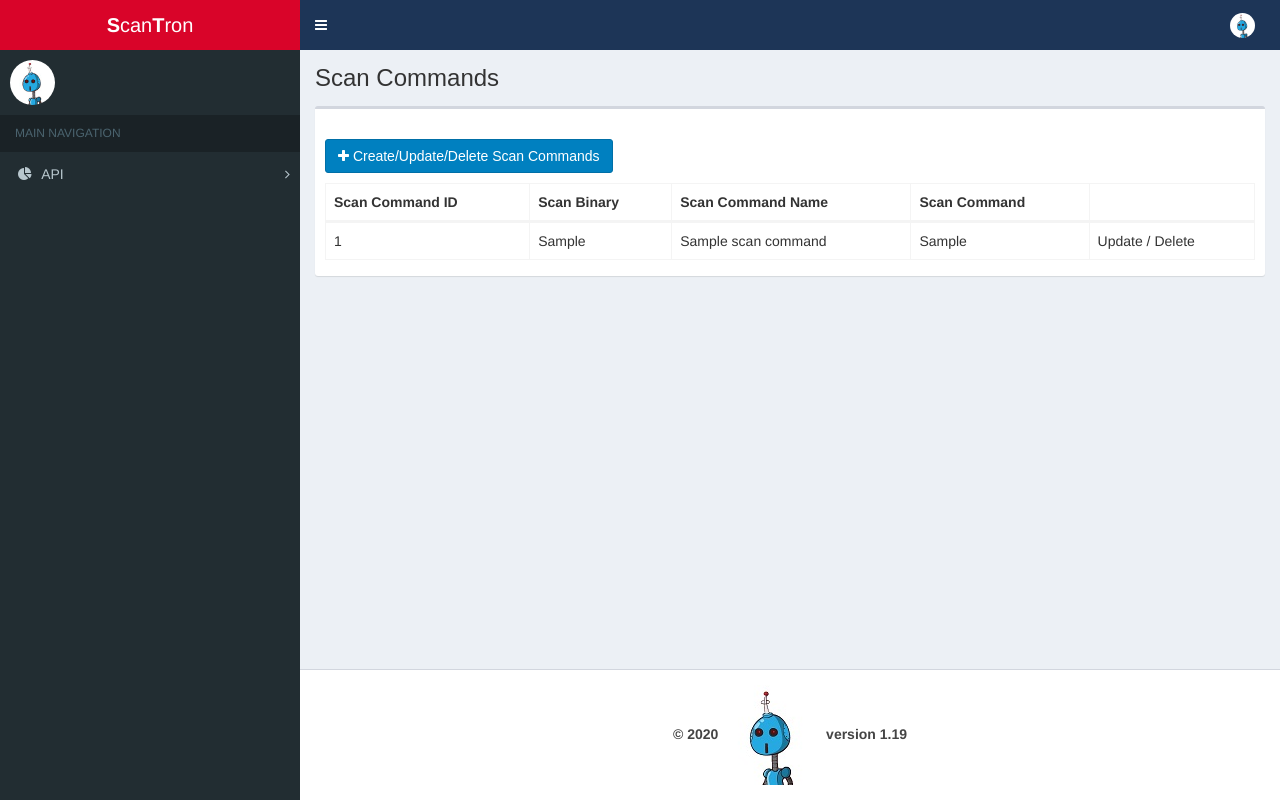
After one commit to rackerlabs/scantron, a Django app: template master/django_scantron/templates/django_scantron/scan_command_list.html in a window 1280 px wide. The commit adds this page. Run offline with Django 3.2, Linux system fonts and the light colour scheme; the template is opened without the code that fills it: most values are stand-ins (such as "Sample title", 1, 10 or a date in 2020); some libraries are stand-ins or nearby versions.

Commit message:
Initial implementation of CBVs for ScanCommand model

```diff
--- a/master/django_scantron/templates/base.html
+++ b/master/django_scantron/templates/base.html
@@ -122,10 +122,14 @@
         {% endif %}
         {% if request.user.is_superuser %}
         <li>
-            <a target="_blank" href="/scantron-admin/django_scantron/scancommand/">
+            <a target="_blank" href="/scan_commands/">
                 <i class="fa fa-signal"></i>
                 <span>Scan commands</span>
             </a>
+            {% comment %} <a target="_blank" href="/scantron-admin/django_scantron/scancommand/">
+                <i class="fa fa-signal"></i>
+                <span>Scan commands</span>
+            </a> {% endcomment %}
         </li>
         {% endif %}
         {% if request.user.is_superuser %}
--- /dev/null
+++ b/master/django_scantron/templates/django_scantron/scan_command_base.html
@@ -0,0 +1 @@
+{% extends "base.html" %}
--- /dev/null
+++ b/master/django_scantron/templates/django_scantron/scan_command_list.html
@@ -0,0 +1,43 @@
+{% extends "django_scantron/scheduled_scan_base.html" %}
+
+{% block title %}
+Scan Commands
+{% endblock %}
+
+{% block content %}
+<h3>
+    <a href='/scan_command/create' title="Create/Update/Delete Scan Commands" class="btn btn-info">
+        <i class="fa fa-plus"></i> Create/Update/Delete Scan Commands
+    </a>
+</h3>
+
+{% if scan_command_list %}
+<table id="scan-table" class="table table-bordered table-hover">
+    <thead>
+        <tr>
+            <th>Scan Command ID</th>
+            <th>Scan Binary</th>
+            <th>Scan Command Name</th>
+            <th>Scan Command</th>
+            <th></th>
+        </tr>
+    </thead>
+
+    <tbody>
+        {% for scan_command in scan_command_list %}
+        <tr>
+            <td>{{ scan_command.id }}</td>
+            <td>{{ scan_command.scan_binary }}</td>
+            <td>{{ scan_command.scan_command_name }}</td>
+            <td>{{ scan_command.scan_command }}</td>
+            <td>Update / Delete</td>
+        </tr>
+        {% endfor %}
+    </tbody>
+</table>
+
+{% else %}
+No scan commands configured yet.
+{% endif %}
+
+{% endblock %}
```
Also changed, not shown: master/django_scantron/scan_command/urls.py (added, +9 -0 lines), master/django_scantron/scan_command/views.py (added, +35 -0 lines), master/django_scantron/templates/django_scantron/scan_command_create.html (added, +40 -0 lines), master/django_scantron/scan_command/__init__.py (added).
